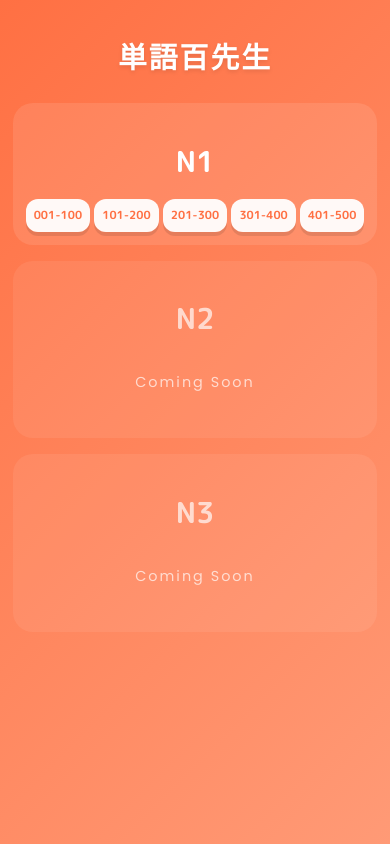
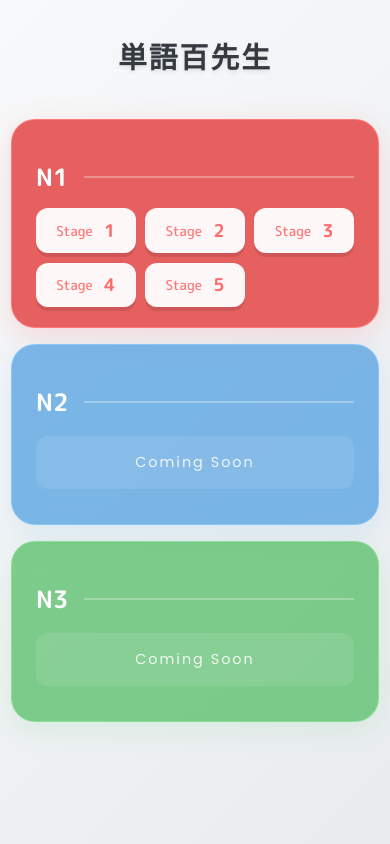
Before and after one commit to CobyApp/Japanese-Study, a React (Create React App) app: page / in a window 390 px wide. Built offline with nearby package versions, Linux system fonts and the light colour scheme.

Commit message:
[FEAT] 메인 수정

```diff
--- a/src/App.css
+++ b/src/App.css
@@ -1,7 +1,7 @@
 .App {
   min-height: 100vh;
-  background: #ff7043;
-  background: linear-gradient(135deg, #ff7043 0%, #ff9a76 100%);
+  background: #f8f9fa;
+  background: linear-gradient(135deg, #f8f9fa 0%, #e9ecef 100%);
   display: flex;
   flex-direction: column;
 }
@@ -11,18 +11,19 @@
   display: flex;
   flex-direction: column;
   align-items: center;
-  padding: 1rem;
+  padding: 2rem;
   width: 100%;
   max-width: 1200px;
   margin: 0 auto;
   box-sizing: border-box;
+  gap: 2rem;
 }
 
 .title {
   font-family: 'M PLUS Rounded 1c', sans-serif;
   font-size: 3.5rem;
-  color: #fff;
-  margin-bottom: 3rem;
+  color: #343a40;
+  margin-bottom: 4rem;
   font-weight: 700;
   text-align: center;
   letter-spacing: 2px;
@@ -32,19 +33,70 @@
 .level-section {
   width: 100%;
   max-width: 800px;
-  margin-bottom: 3rem;
-  background: rgba(255, 255, 255, 0.1);
-  border-radius: 20px;
-  padding: 2rem;
+  margin-bottom: 2rem;
+  border-radius: 24px;
+  padding: 2rem 3rem;
+  transition: all 0.3s ease;
+  position: relative;
+  overflow: hidden;
+  backdrop-filter: blur(10px);
+  border: 1px solid rgba(255, 255, 255, 0.1);
+}
+
+.level-section::before {
+  content: '';
+  position: absolute;
+  top: 0;
+  left: 0;
+  width: 100%;
+  height: 100%;
+  background: inherit;
+  filter: brightness(90%);
+  z-index: 1;
+}
+
+.level-section > * {
+  position: relative;
+  z-index: 2;
+}
+
+/* N1 섹션 스타일 */
+.level-section:nth-child(2) {
+  background: #ff6b6b;
+  box-shadow: 0 8px 30px rgba(255, 107, 107, 0.2);
+}
+
+/* N2 섹션 스타일 */
+.level-section:nth-child(3) {
+  background: #4dabf7;
+  box-shadow: 0 8px 30px rgba(77, 171, 247, 0.2);
+  opacity: 0.7;
+}
+
+/* N3 섹션 스타일 */
+.level-section:nth-child(4) {
+  background: #51cf66;
+  box-shadow: 0 8px 30px rgba(81, 207, 102, 0.2);
+  opacity: 0.7;
 }
 
 .level-title {
   font-family: 'M PLUS Rounded 1c', sans-serif;
-  font-size: 2rem;
+  font-size: 2.2rem;
   color: #fff;
   margin-bottom: 1.5rem;
-  text-align: center;
+  text-align: left;
   font-weight: 700;
+  display: flex;
+  align-items: center;
+  gap: 1rem;
+}
+
+.level-title::after {
+  content: '';
+  flex: 1;
+  height: 2px;
+  background: rgba(255, 255, 255, 0.3);
 }
 
 .section-buttons {
@@ -52,104 +104,169 @@
   grid-template-columns: repeat(5, 1fr);
   gap: 1rem;
   width: 100%;
+  padding: 0;
 }
 
 .section-button {
   background: rgba(255, 255, 255, 0.95);
   border: none;
-  padding: 1rem;
   border-radius: 12px;
-  font-size: 1.2rem;
-  color: #ff7043;
+  color: inherit;
   cursor: pointer;
   font-family: 'M PLUS Rounded 1c', sans-serif;
   font-weight: 700;
   transition: all 0.3s ease;
   box-shadow: 0 4px 0 rgba(0,0,0,0.1);
   -webkit-tap-highlight-color: transparent;
+  display: flex;
+  flex-direction: row;
+  align-items: center;
+  justify-content: center;
+  gap: 0.7rem;
+  width: 100%;
+  padding: 1rem 0.5rem;
+  height: 3.5rem;
+}
+
+.section-button span:first-child {
+  font-size: 1rem;
+  opacity: 0.9;
+  font-weight: 500;
+}
+
+.section-button span:last-child {
+  font-size: 1.4rem;
+  font-weight: 700;
+}
+
+.level-section:nth-child(2) .section-button {
+  color: #ff6b6b;
+}
+
+.level-section:nth-child(3) .section-button {
+  color: #4dabf7;
+}
+
+.level-section:nth-child(4) .section-button {
+  color: #51cf66;
 }
 
 .section-button:hover {
   transform: translateY(-2px);
   box-shadow: 0 6px 0 rgba(0,0,0,0.1);
-}
-
-.coming-soon {
-  opacity: 0.7;
+  background: #fff;
 }
 
 .coming-soon-text {
   text-align: center;
-  color: #fff;
+  color: rgba(255, 255, 255, 0.9);
   font-family: 'Poppins', sans-serif;
-  font-size: 1.2rem;
+  font-size: 1.1rem;
   letter-spacing: 2px;
   margin: 2rem 0;
+  padding: 1rem;
+  background: rgba(255, 255, 255, 0.1);
+  border-radius: 12px;
 }
 
 @media (max-width: 768px) {
   .main-screen {
-    padding: 1rem 0.5rem;
+    padding: 1.5rem;
+    gap: 1.5rem;
   }
 
   .title {
-    font-size: 2.5rem;
+    font-size: 2rem;
     margin-bottom: 2rem;
+    padding: 0 1rem;
+    word-break: keep-all;
   }
 
   .level-section {
-    padding: 1rem;
-    margin-bottom: 1.5rem;
-    width: calc(100% - 1rem);
-    box-sizing: border-box;
+    padding: 1.5rem 2rem;
+    width: calc(100% - 3rem);
+    margin: 0 1.5rem;
   }
 
   .level-title {
-    font-size: 1.8rem;
-    margin-bottom: 1rem;
+    font-size: 1.5rem;
+    margin-bottom: 0.8rem;
   }
 
   .section-buttons {
-    grid-template-columns: repeat(5, 1fr);
-    gap: 0.3rem;
+    gap: 0.8rem;
   }
 
   .section-button {
-    font-size: 0.75rem;
-    padding: 0.6rem 0.2rem;
-    width: 100%;
-    box-sizing: border-box;
+    height: 3rem;
+  }
+
+  .section-button span:first-child {
+    font-size: 0.9rem;
+  }
+
+  .section-button span:last-child {
+    font-size: 1.2rem;
   }
 }
 
 @media (max-width: 480px) {
   .main-screen {
-    padding: 1rem 0.3rem;
+    padding: 1rem;
+    gap: 1rem;
   }
 
   .title {
     font-size: 1.8rem;
     margin-bottom: 1.5rem;
-    width: 100%;
-    word-break: keep-all;
   }
 
   .level-section {
-    padding: 0.8rem;
-    margin-bottom: 1rem;
+    padding: 1.2rem 1.5rem;
+    width: calc(100% - 2.5rem);
+    margin: 0 1.25rem;
   }
 
   .section-buttons {
-    grid-template-columns: repeat(5, 1fr);
-    gap: 0.25rem;
+    grid-template-columns: repeat(3, 1fr);
+    gap: 0.6rem;
   }
 
   .section-button {
-    font-size: 0.7rem;
-    padding: 0.5rem 0.15rem;
+    height: 2.8rem;
+  }
+
+  .section-button span:first-child {
+    font-size: 0.85rem;
+  }
+
+  .section-button span:last-child {
+    font-size: 1.1rem;
   }
 
   .coming-soon-text {
     font-size: 0.9rem;
+    margin: 1rem 0;
   }
 }
+
+@media (max-width: 360px) {
+  .title {
+    font-size: 1.5rem;
+  }
+
+  .section-buttons {
+    grid-template-columns: repeat(2, 1fr);
+  }
+
+  .section-button {
+    padding: 0.8rem;
+    font-size: 0.8rem;
+  }
+
+  .level-section {
+    padding: 1rem 1.2rem;
+    width: calc(100% - 2rem);
+    margin: 0 1rem;
+  }
+}
--- a/src/App.js
+++ b/src/App.js
@@ -6,11 +6,11 @@ function App() {
   const [selectedSection, setSelectedSection] = useState(null);
 
   const n1Sections = [
-    { id: '001-100', name: '001-100' },
-    { id: '101-200', name: '101-200' },
-    { id: '201-300', name: '201-300' },
-    { id: '301-400', name: '301-400' },
-    { id: '401-500', name: '401-500' },
+    { id: '001-100', name: 'Stage 1' },
+    { id: '101-200', name: 'Stage 2' },
+    { id: '201-300', name: 'Stage 3' },
+    { id: '301-400', name: 'Stage 4' },
+    { id: '401-500', name: 'Stage 5' },
   ];
 
   if (selectedSection) {
@@ -31,7 +31,8 @@ function App() {
                 onClick={() => setSelectedSection(section.id)}
                 className="section-button"
               >
-                {section.name}
+                <span>Stage</span>
+                <span>{section.name.split(' ')[1]}</span>
               </button>
             ))}
           </div>
--- a/src/components/VocabStudy.css
+++ b/src/components/VocabStudy.css
@@ -5,10 +5,24 @@
   align-items: center;
   justify-content: center;
   gap: 3rem;
-  background: #ff7043;
-  background: linear-gradient(135deg, #ff7043 0%, #ff9a76 100%);
+  background: #ff6b6b;
   padding: 2rem;
   position: relative;
+}
+
+.study-container.n1 {
+  background: #ff6b6b;
+  background: linear-gradient(135deg, #ff6b6b 0%, #ffa8a8 100%);
+}
+
+.study-container.n2 {
+  background: #4dabf7;
+  background: linear-gradient(135deg, #4dabf7 0%, #74c0fc 100%);
+}
+
+.study-container.n3 {
+  background: #51cf66;
+  background: linear-gradient(135deg, #51cf66 0%, #8ce99a 100%);
 }
 
 .back-button {
@@ -237,3 +251,93 @@
     font-size: 3.5rem;
   }
 }
+
+.completion-popup {
+  position: fixed;
+  top: 50%;
+  left: 50%;
+  transform: translate(-50%, -50%);
+  background: white;
+  padding: 2rem;
+  border-radius: 20px;
+  box-shadow: 0 10px 30px rgba(0, 0, 0, 0.2);
+  text-align: center;
+  z-index: 1000;
+  animation: popIn 0.5s cubic-bezier(0.175, 0.885, 0.32, 1.275) forwards;
+}
+
+.popup-content {
+  display: flex;
+  flex-direction: column;
+  align-items: center;
+  gap: 1.5rem;
+}
+
+.popup-title {
+  font-family: 'M PLUS Rounded 1c', sans-serif;
+  font-size: 1.8rem;
+  color: #333;
+  font-weight: 700;
+}
+
+.popup-message {
+  font-family: 'M PLUS Rounded 1c', sans-serif;
+  font-size: 1.2rem;
+  color: #666;
+}
+
+.popup-button {
+  background: #ff6b6b;
+  color: white;
+  border: none;
+  padding: 1rem 2rem;
+  border-radius: 12px;
+  font-family: 'M PLUS Rounded 1c', sans-serif;
+  font-size: 1rem;
+  font-weight: 700;
+  cursor: pointer;
+  transition: all 0.2s ease;
+}
+
+.popup-button:hover {
+  transform: translateY(-2px);
+  box-shadow: 0 5px 15px rgba(255, 107, 107, 0.3);
+}
+
+.popup-overlay {
+  position: fixed;
+  top: 0;
+  left: 0;
+  right: 0;
+  bottom: 0;
+  background: rgba(0, 0, 0, 0.5);
+  backdrop-filter: blur(5px);
+  z-index: 999;
+}
+
+@keyframes popIn {
+  0% {
+    transform: translate(-50%, -50%) scale(0.8);
+    opacity: 0;
+  }
+  100% {
+    transform: translate(-50%, -50%) scale(1);
+    opacity: 1;
+  }
+}
+
+/* 모바일 대응 */
+@media (max-width: 480px) {
+  .completion-popup {
+    width: 85%;
+    padding: 1.5rem;
+  }
+
+  .popup-title {
+    font-size: 1.5rem;
+  }
+
+  .popup-message {
+    font-size: 1rem;
+  }
+}
--- a/src/components/VocabStudy.js
+++ b/src/components/VocabStudy.js
@@ -8,22 +8,33 @@ const VocabStudy = ({ section, onBack }) => {
   const [knownWords, setKnownWords] = useState(new Set());
   const [remainingWords, setRemainingWords] = useState([]);
   const [cycle, setCycle] = useState(1);
+  const [showCompletionPopup, setShowCompletionPopup] = useState(false);
+  const [isLoading, setIsLoading] = useState(true);
 
   useEffect(() => {
     const loadWords = async () => {
       try {
+        setIsLoading(true);
         const response = await fetch(`/n1/${section}.json`);
         const data = await response.json();
         setWords(data);
         setRemainingWords(data.map((_, index) => index));
       } catch (error) {
         console.error('Error:', error);
+      } finally {
+        setIsLoading(false);
       }
     };
     loadWords();
   }, [section]);
 
-  if (words.length === 0) return null;
+  if (isLoading || words.length === 0) {
+    return (
+      <div className="study-container n1">
+        <div className="loading">Loading...</div>
+      </div>
+    );
+  }
 
   const currentWord = words[remainingWords[currentIndex]];
   const totalKnown = knownWords.size;
@@ -36,8 +47,7 @@ const VocabStudy = ({ section, onBack }) => {
 
     if (newRemaining.length === 0) {
       if (knownWords.size === totalWords) {
-        alert('축하합니다! 모든 단어를 학습하셨습니다! 🎉');
-        onBack();
+        setShowCompletionPopup(true);
         return;
       }
       const unknownWords = words
@@ -59,7 +69,7 @@ const VocabStudy = ({ section, onBack }) => {
   };
 
   return (
-    <div className="study-container">
+    <div className={`study-container n1`}>
       <button className="back-button" onClick={onBack}>←</button>
 
       <div className={`card ${isFlipped ? 'flipped' : ''}`} onClick={() => setIsFlipped(!isFlipped)}>
@@ -85,6 +95,21 @@ const VocabStudy = ({ section, onBack }) => {
         <button className="unknown-btn" onClick={handleUnknown}>모르겠어요</button>
         <button className="known-btn" onClick={handleKnown}>알고있어요</button>
       </div>
+
+      {showCompletionPopup && (
+        <>
+          <div className="popup-overlay" onClick={() => onBack()} />
+          <div className="completion-popup">
+            <div className="popup-content">
+              <h2 className="popup-title">축하합니다! 🎉</h2>
+              <p className="popup-message">모든 단어를 학습하셨습니다!</p>
+              <button className="popup-button" onClick={onBack}>
+                메인으로 돌아가기
+              </button>
+            </div>
+          </div>
+        </>
+      )}
     </div>
   );
 };
```
